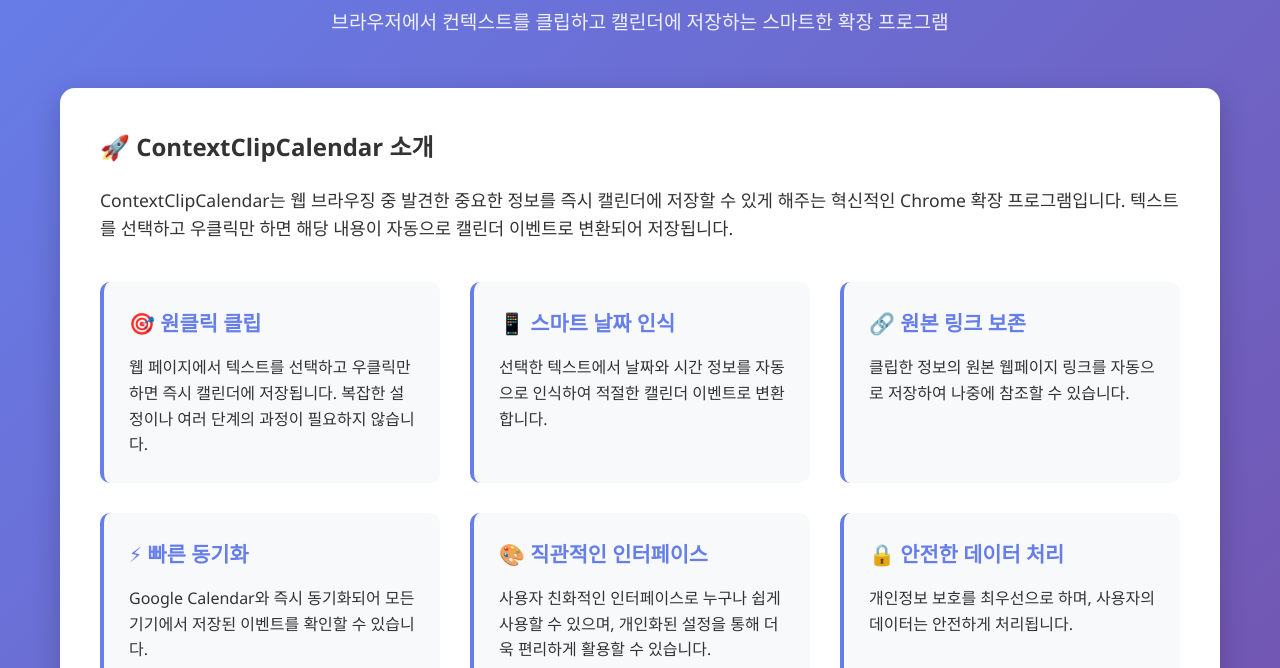
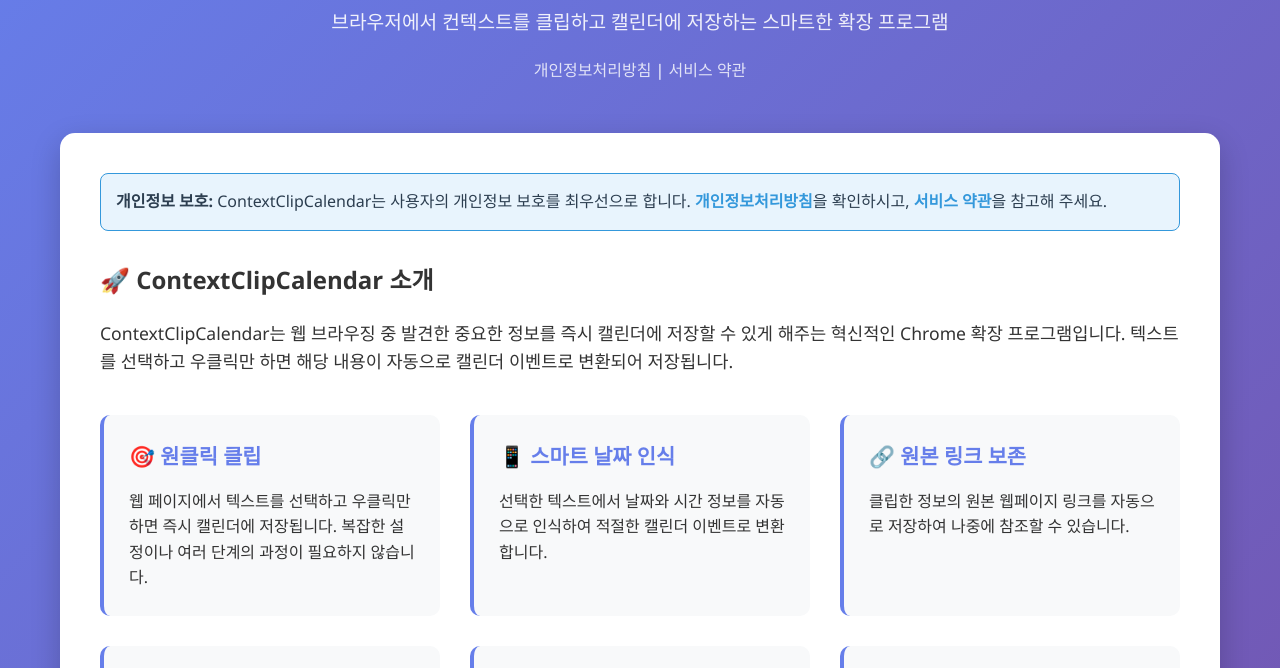
Before and after one commit to aucus/ContextClipCalendar, a browser extension: page index.html in a window 1280 px wide. Shown: the part 100-768 px from the top of the page. Drawn offline with Linux system fonts and the light colour scheme.

Commit message:
Add prominent privacy policy links in header and main content for Google OAuth compliance

```diff
--- a/index.html
+++ b/index.html
@@ -4,6 +4,9 @@
     <meta charset="UTF-8">
     <meta name="viewport" content="width=device-width, initial-scale=1.0">
     <title>ContextClipCalendar - 컨텍스트 클립 캘린더</title>
+    <meta name="description" content="ContextClipCalendar - 개인정보처리방침 및 서비스 약관이 포함된 Chrome 확장 프로그램">
+    <link rel="privacy-policy" href="privacy-policy.html">
+    <link rel="terms-of-service" href="TERMS_OF_SERVICE.html">
     <style>
         * {
             margin: 0;
@@ -40,6 +43,23 @@
         .header p {
             font-size: 1.2rem;
             opacity: 0.9;
+        }
+
+        .header-links {
+            margin-top: 20px;
+        }
+
+        .header-link {
+            color: white;
+            text-decoration: none;
+            font-size: 1rem;
+            opacity: 0.8;
+            transition: opacity 0.3s ease;
+        }
+
+        .header-link:hover {
+            opacity: 1;
+            text-decoration: underline;
         }
 
         .main-content {
@@ -150,6 +170,29 @@
             box-shadow: 0 4px 8px rgba(0,0,0,0.2);
         }
 
+        .privacy-notice {
+            background: #e8f4fd;
+            border: 1px solid #3498db;
+            border-radius: 8px;
+            padding: 15px;
+            margin-bottom: 30px;
+        }
+
+        .privacy-notice p {
+            margin: 0;
+            color: #2c3e50;
+        }
+
+        .privacy-notice a {
+            color: #3498db;
+            text-decoration: none;
+            font-weight: bold;
+        }
+
+        .privacy-notice a:hover {
+            text-decoration: underline;
+        }
+
         .footer {
             text-align: center;
             color: white;
@@ -186,9 +229,19 @@
         <div class="header">
             <h1>📅 ContextClipCalendar</h1>
             <p>브라우저에서 컨텍스트를 클립하고 캘린더에 저장하는 스마트한 확장 프로그램</p>
+            <div class="header-links">
+                <a href="privacy-policy.html" class="header-link">개인정보처리방침</a> |
+                <a href="TERMS_OF_SERVICE.html" class="header-link">서비스 약관</a>
+            </div>
         </div>
 
         <div class="main-content">
+            <div class="privacy-notice">
+                <p><strong>개인정보 보호:</strong> ContextClipCalendar는 사용자의 개인정보 보호를 최우선으로 합니다.
+                <a href="privacy-policy.html">개인정보처리방침</a>을 확인하시고,
+                <a href="TERMS_OF_SERVICE.html">서비스 약관</a>을 참고해 주세요.</p>
+            </div>
+
             <h2>🚀 ContextClipCalendar 소개</h2>
             <p style="font-size: 1.1rem; margin: 20px 0;">
                 ContextClipCalendar는 웹 브라우징 중 발견한 중요한 정보를 즉시 캘린더에 저장할 수 있게 해주는
```
